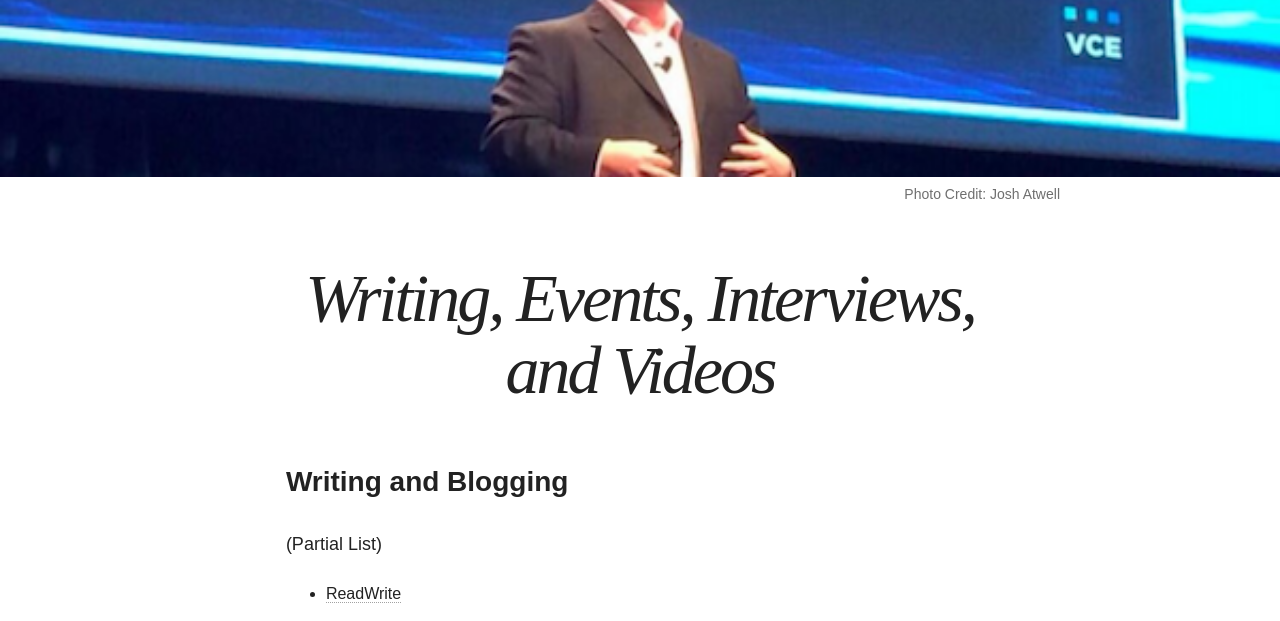
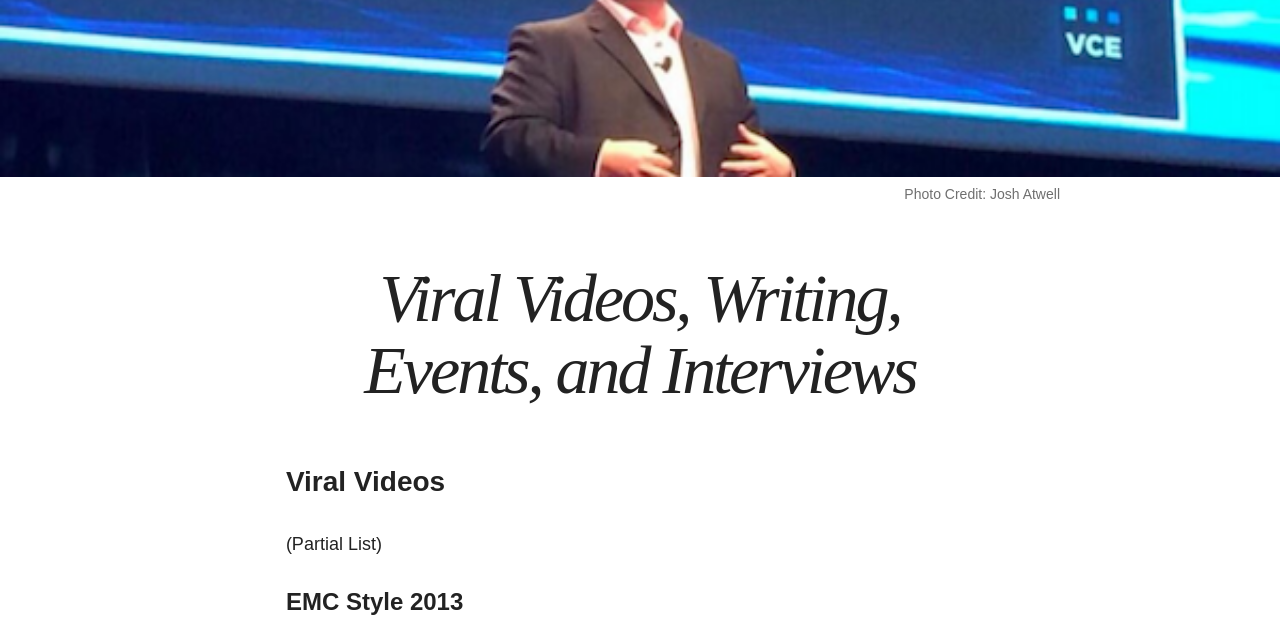
Before and after one commit to nsshommo/jaycuthrell.github.io, a Jekyll site: the page built from media/index.md, in a window 1280 px wide and 1400 px high, scrolled down 404 px. Shown: the top 621 px of the window. Built offline with Jekyll 4.4.1, drawn with Linux system fonts in a browser that asks for light colours; nearby versions of some CDN libraries; some of the changed text lies outside the part shown.

Commit message:
media updates

```diff
--- a/media/index.md
+++ b/media/index.md
@@ -1,12 +1,29 @@
 ---
 layout: page
-title: "Writing, Events, Interviews, and Videos"
+title: "Viral Videos, Writing, Events, and Interviews"
 image:
   feature: 600x200.png
   credit: Josh Atwell
   creditlink: https://twitter.com/josh_atwell/
 
 ---
+
+### Viral Videos
+
+(Partial List)
+
+#### EMC Style 2013
+
+  <iframe width="300" height="168" src="http://www.youtube.com/embed/wWCA5Ttw3Bs" frameborder="0" allowfullscreen></iframe>
+
+#### Cloud Shop
+
+  <iframe width="300" height="168" src="http://www.youtube.com/embed/aFg7EQao79o" frameborder="0" allowfullscreen></iframe>
+
+#### \#HardwareForWhat
+
+  <iframe width="300" height="168" src="http://www.youtube.com/embed/n3OaS71dh1g" frameborder="0" allowfullscreen></iframe>
+
 
 ### Writing and Blogging
 
@@ -111,23 +128,3 @@ image:
 #### SXSW 2010
 
 <iframe width="300" height="168" src="http://www.youtube.com/embed/YCbAh5hx31U" frameborder="0" allowfullscreen></iframe>
-
-### Viral Videos
-
-(Partial List)
-
-#### EMC Style 2013
-
-<iframe width="300" height="168" src="http://www.youtube.com/embed/wWCA5Ttw3Bs" frameborder="0" allowfullscreen></iframe>
-
-#### Cloud Shop
-
-<iframe width="300" height="168" src="http://www.youtube.com/embed/aFg7EQao79o" frameborder="0" allowfullscreen></iframe>
-
-#### \#HardwareForWhat
-
-<iframe width="300" height="168" src="http://www.youtube.com/embed/n3OaS71dh1g" frameborder="0" allowfullscreen></iframe>
-
-### Music
-
-Please listen to my [musical recordings](http://jaycuthrell.com/music/).
```
